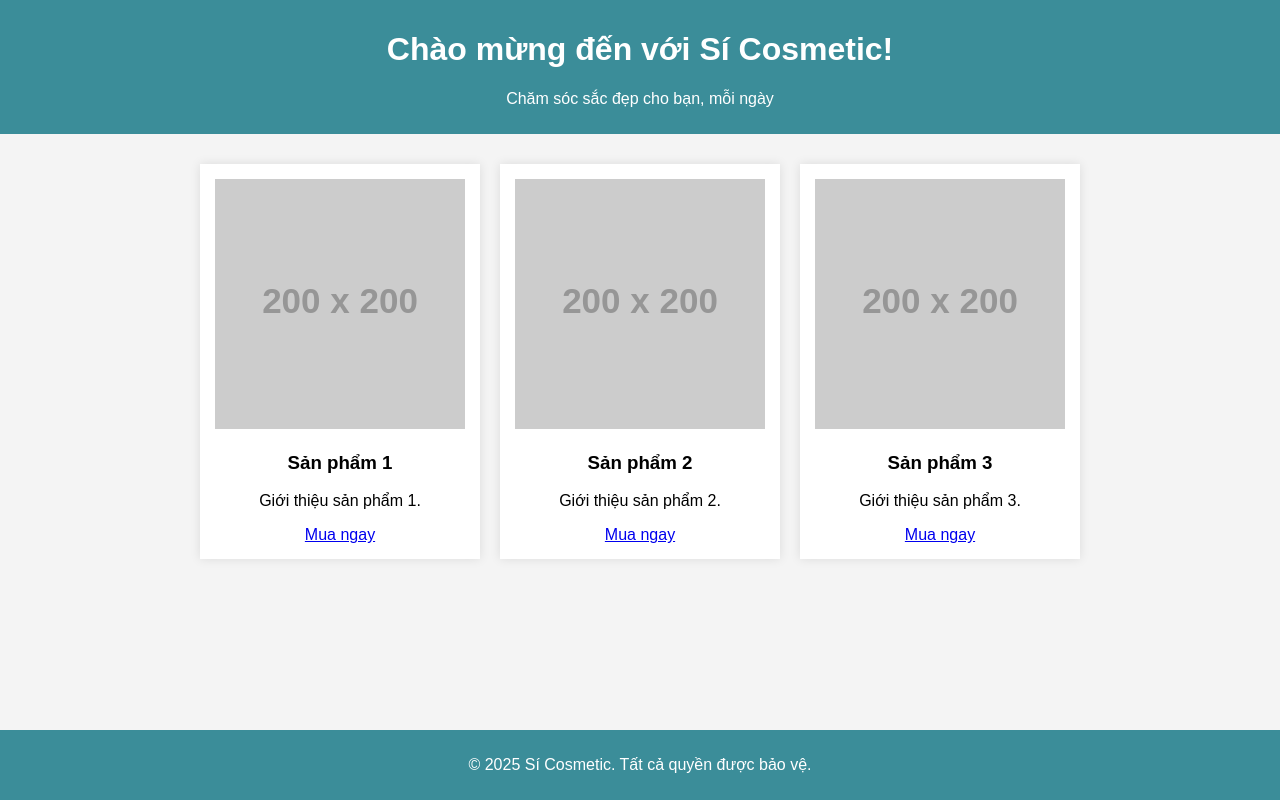
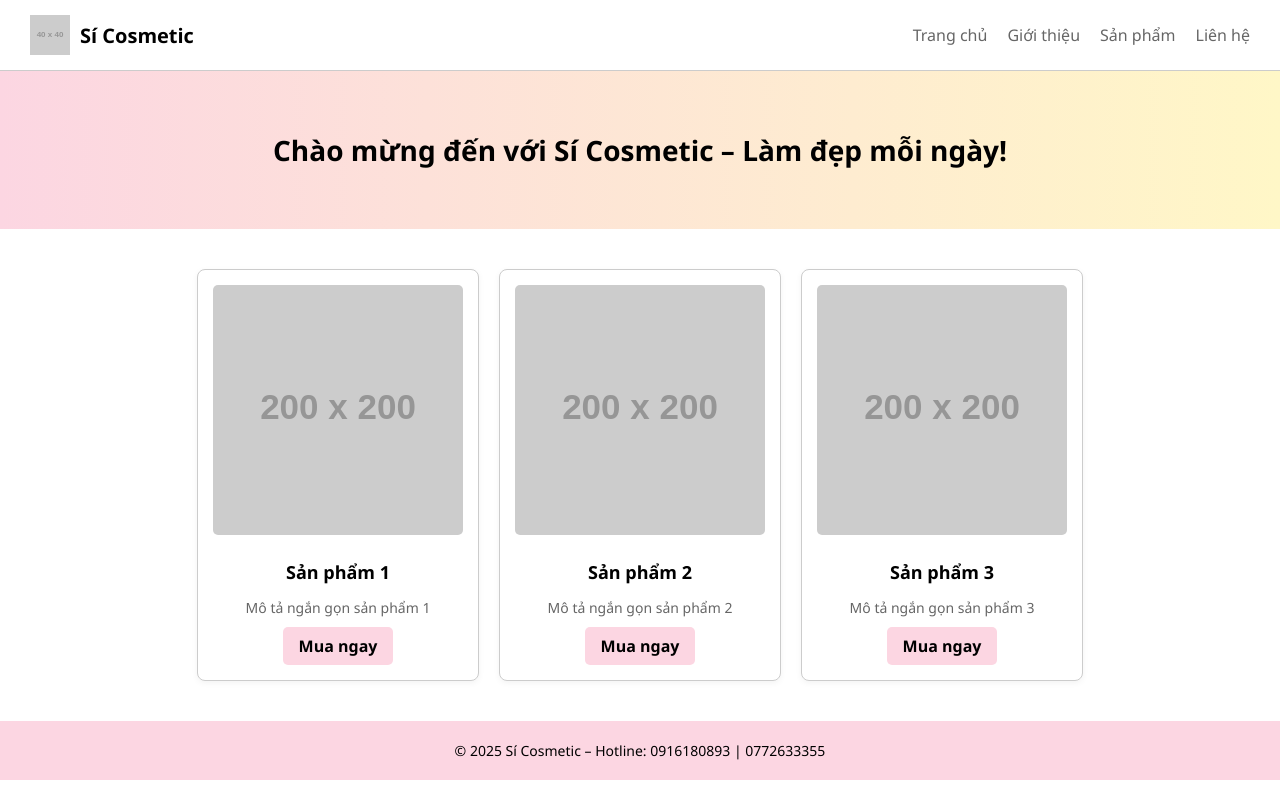
Before and after one commit to Sicosmetic/Sicosmeticstore, a plain HTML site: page index.html in a window 1280 px wide. Drawn offline with Linux system fonts and the light colour scheme; placeholder pictures from the web are drawn by us.

Commit message:
index.html

```diff
--- a/index.html
+++ b/index.html
@@ -1,83 +1,189 @@
 <!DOCTYPE html>
 <html lang="vi">
 <head>
-    <meta charset="UTF-8">
-    <meta name="viewport" content="width=device-width, initial-scale=1.0">
-    <meta name="description" content="Mua các sản phẩm chăm sóc sắc đẹp tại Sí Cosmetic">
+  <meta charset="UTF-8" />
+  <meta name="viewport" content="width=device-width, initial-scale=1.0"/>
+  <meta name="description" content="Sí Cosmetic - Chăm sóc sắc đẹp mỗi ngày">
   <title>Sí Cosmetic</title>
   <style>
+    :root {
+      --pink: #fcd6e2;
+      --yellow: #fff7c7;
+      --gray: #ccc;
+      --text-gray: #666;
+      --text-black: #000;
+      --white: #fff;
+    }
+
     body {
-            font-family: Arial, sans-serif;
-            background-color: #f4f4f4;
+      margin: 0;
+      font-family: 'Segoe UI', sans-serif;
+      background-color: var(--white);
+      color: var(--text-black);
+    }
+
+    /* Header */
+    header {
+      display: flex;
+      justify-content: space-between;
+      align-items: center;
+      padding: 15px 30px;
+      background-color: var(--white);
+      border-bottom: 1px solid var(--gray);
+    }
+
+    .logo {
+      display: flex;
+      align-items: center;
+    }
+
+    .logo img {
+      height: 40px;
+      margin-right: 10px;
+    }
+
+    .logo span {
+      font-size: 20px;
+      font-weight: bold;
+      color: var(--text-black);
+    }
+
+    nav ul {
+      list-style: none;
       margin: 0;
       padding: 0;
+      display: flex;
+      gap: 20px;
     }
-        header {
-            background-color: #3b8d99;
-            color: white;
-            padding: 10px 0;
+
+    nav li a {
+      text-decoration: none;
+      color: var(--text-gray);
+      font-weight: 500;
+      transition: 0.2s ease;
+    }
+
+    nav li a:hover {
+      color: var(--text-black);
+      font-weight: bold;
+    }
+
+    /* Banner */
+    .banner {
+      background: linear-gradient(90deg, var(--pink), var(--yellow));
+      padding: 60px 30px;
       text-align: center;
+      font-size: 28px;
+      font-weight: bold;
+      color: var(--text-black);
     }
+
+    /* Product section */
     .products {
       display: flex;
       flex-wrap: wrap;
       justify-content: center;
-            padding: 20px;
+      padding: 40px 20px;
+      gap: 20px;
     }
-        .product {
-            background-color: white;
-            margin: 10px;
+
+    .product-card {
+      background-color: var(--white);
+      width: 250px;
       padding: 15px;
-            width: 250px;
-            box-shadow: 0 0 10px rgba(0, 0, 0, 0.1);
+      border: 1px solid var(--gray);
+      box-shadow: 0 2px 6px rgba(0, 0, 0, 0.05);
+      border-radius: 8px;
       text-align: center;
     }
-        .product img {
+
+    .product-card img {
       width: 100%;
-            height: auto;
+      border-radius: 5px;
+      margin-bottom: 10px;
     }
+
+    .product-card h3 {
+      font-size: 18px;
+      margin: 10px 0 5px;
+    }
+
+    .product-card p {
+      font-size: 14px;
+      color: var(--text-gray);
+      margin-bottom: 10px;
+    }
+
+    .product-card a {
+      display: inline-block;
+      background-color: var(--pink);
+      padding: 8px 16px;
+      border-radius: 5px;
+      color: var(--text-black);
+      text-decoration: none;
+      font-weight: 600;
+    }
+
+    .product-card a:hover {
+      background-color: var(--yellow);
+    }
+
+    /* Footer */
     footer {
-            background-color: #3b8d99;
-            color: white;
       text-align: center;
-            padding: 10px 0;
-            position: fixed;
-            bottom: 0;
-            width: 100%;
+      padding: 20px;
+      background-color: var(--pink);
+      color: var(--text-black);
+      font-size: 14px;
     }
   </style>
 </head>
 <body>
   <header>
-        <h1>Chào mừng đến với Sí Cosmetic!</h1>
-        <p>Chăm sóc sắc đẹp cho bạn, mỗi ngày</p>
+    <div class="logo">
+      <!-- Thay ảnh logo nếu có -->
+      <img src="https://via.placeholder.com/40x40.png?text=Sí" alt="Logo" />
+      <span>Sí Cosmetic</span>
+    </div>
+    <nav>
+      <ul>
+        <li><a href="#">Trang chủ</a></li>
+        <li><a href="#">Giới thiệu</a></li>
+        <li><a href="#">Sản phẩm</a></li>
+        <li><a href="#">Liên hệ</a></li>
+      </ul>
+    </nav>
   </header>
 
+  <div class="banner">
+    Chào mừng đến với Sí Cosmetic – Làm đẹp mỗi ngày!
+  </div>
+
   <section class="products">
-        <div class="product">
-            <img src="https://via.placeholder.com/200" alt="Sản phẩm 1">
+    <div class="product-card">
+      <img src="https://via.placeholder.com/200" alt="Sản phẩm 1" />
       <h3>Sản phẩm 1</h3>
-            <p>Giới thiệu sản phẩm 1.</p>
+      <p>Mô tả ngắn gọn sản phẩm 1</p>
       <a href="https://shopee.vn/sicosmetic" target="_blank">Mua ngay</a>
     </div>
 
-        <div class="product">
-            <img src="https://via.placeholder.com/200" alt="Sản phẩm 2">
+    <div class="product-card">
+      <img src="https://via.placeholder.com/200" alt="Sản phẩm 2" />
       <h3>Sản phẩm 2</h3>
-            <p>Giới thiệu sản phẩm 2.</p>
+      <p>Mô tả ngắn gọn sản phẩm 2</p>
       <a href="https://shopee.vn/sicosmetic" target="_blank">Mua ngay</a>
     </div>
 
-        <div class="product">
-            <img src="https://via.placeholder.com/200" alt="Sản phẩm 3">
+    <div class="product-card">
+      <img src="https://via.placeholder.com/200" alt="Sản phẩm 3" />
       <h3>Sản phẩm 3</h3>
-            <p>Giới thiệu sản phẩm 3.</p>
+      <p>Mô tả ngắn gọn sản phẩm 3</p>
       <a href="https://shopee.vn/sicosmetic" target="_blank">Mua ngay</a>
     </div>
   </section>
 
   <footer>
-        <p>© 2025 Sí Cosmetic. Tất cả quyền được bảo vệ.</p>
+    © 2025 Sí Cosmetic – Hotline: 0916180893 | 0772633355
   </footer>
 </body>
 </html>
```
Lines whose indentation alone changed are shown as unchanged.
